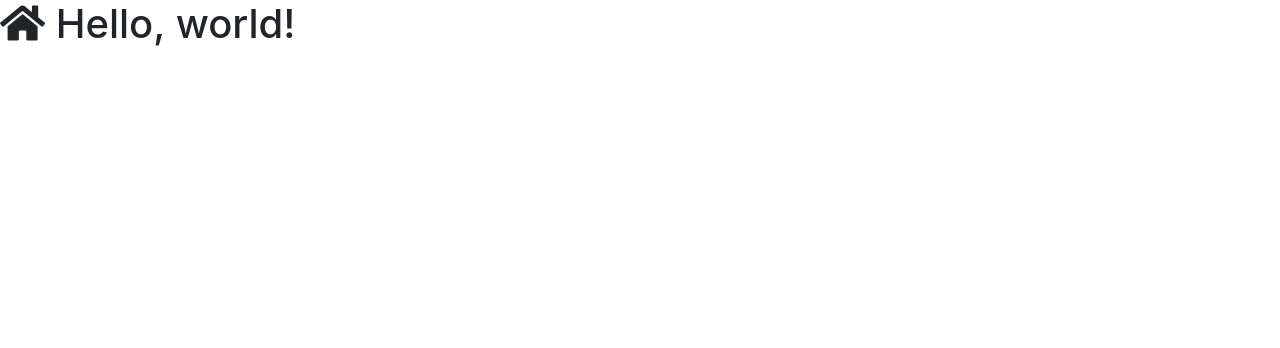
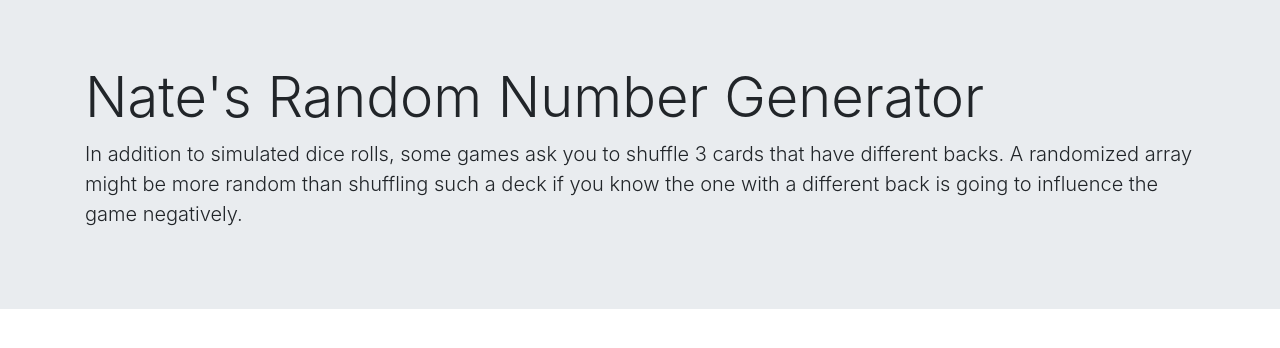
Before and after one commit to NatePad/Numbers, a plain HTML site: page index.html in a window 1280 px wide. Drawn offline with Linux system fonts and the light colour scheme.

Commit message:
Edited README.md and index.html to update from template.

```diff
--- a/index.html
+++ b/index.html
@@ -13,10 +13,19 @@
   <link rel="stylesheet" href="assets/css/fontawesome-free-5.12.0.all.min.css" />
   <link rel="stylesheet" href="assets/css/style.css" />
 
-  <title>Hello, world!</title>
+  <title>Nate's Random Number Generator</title>
 </head>
 <body>
-  <h1><i class="fas fa-home"></i> Hello, world!</h1>
+  <div class="jumbotron jumbotron-fluid">
+    <div class="container">
+      <h1 class="display-4">Nate's Random Number Generator</h1>
+      <p class="lead">
+        In addition to simulated dice rolls, some games ask you to shuffle 3 cards that have different backs.
+        A randomized array might be more random than shuffling such a deck if you know the one with a
+        different back is going to influence the game negatively.
+      </p>
+    </div>
+  </div>
 
 
 
```
Also changed, not shown: 1 other file.
